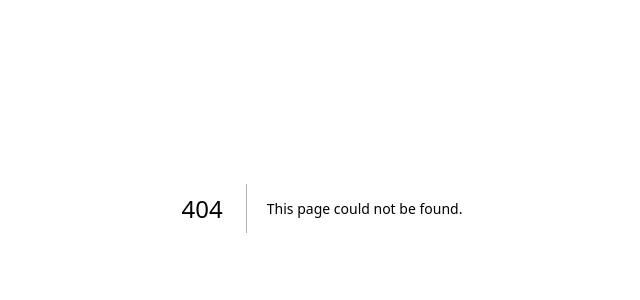
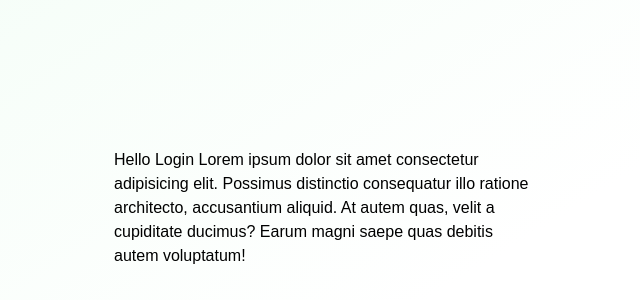
Before and after one commit to oxcode-dev/socials-frontend, a Next.js app: page /auth in a window 1280 px wide. Before the commit this address had no page. Shown: the part 192-492 px from the top of the page, without its empty margins (318-958 px from the left). Built offline with nearby package versions, Linux system fonts and the light colour scheme.

Commit message:
initials

```diff
--- /dev/null
+++ b/app/auth/layout.tsx
@@ -0,0 +1,42 @@
+'use client';
+
+// import { Logo } from '@/components/Logo';
+// import useRedirectIfAuthenticated from '@/hooks/useRedirectIfAuthenticated';
+import Image from 'next/image'
+import Link from 'next/link';
+import React, { Children } from 'react'
+
+const layout = ({
+    children,
+}: Readonly<{
+    children: React.ReactNode;
+}>) => {
+
+    // useRedirectIfAuthenticated('/dashboard')
+
+    return (
+        <div>
+            <div className="relative">
+
+                <div className="relative w-full h-screen">
+                    <div className="w-full h-full bg-white min-h-screen bg-linear-to-br from-0% to-60% from-green-50 to-white">
+                        <div className="flex w-full md:max-w-lg mx-auto px-4 flex-col items-center justify-center h-full">
+                            <div className="py-6 px-4 md:px-8">
+                                <Link href="/">
+                                    {/* <Logo /> */}
+                                </Link>
+
+                                <div>
+                                    {children}
+                                </div>
+                            </div>
+                        </div>
+                    </div>
+                </div>
+
+            </div>
+        </div>
+    )
+}
+
+export default layout;
--- /dev/null
+++ b/app/auth/page.tsx
@@ -0,0 +1,13 @@
+const Login = () => {
+    return (
+        <>
+            <div className="text-black">
+                Hello Login
+
+                Lorem ipsum dolor sit amet consectetur adipisicing elit. Possimus distinctio consequatur illo ratione architecto, accusantium aliquid. At autem quas, velit a cupiditate ducimus? Earum magni saepe quas debitis autem voluptatum!
+            </div>
+        </>
+    )
+}
+
+export default Login
--- a/app/login/page.tsx
+++ /dev/null
@@ -1,11 +0,0 @@
-const Login = () => {
-    return (
-        <>
-            <div>
-                Hello Login
-            </div>
-        </>
-    )
-}
-
-export default Login
```
